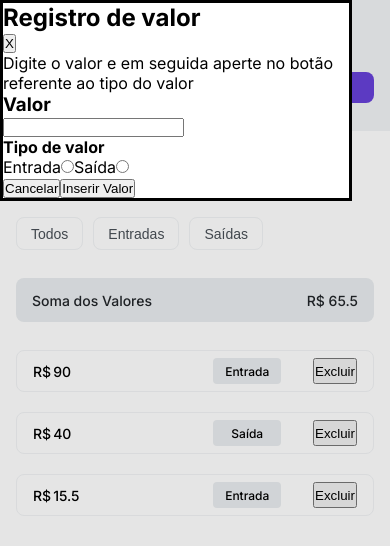
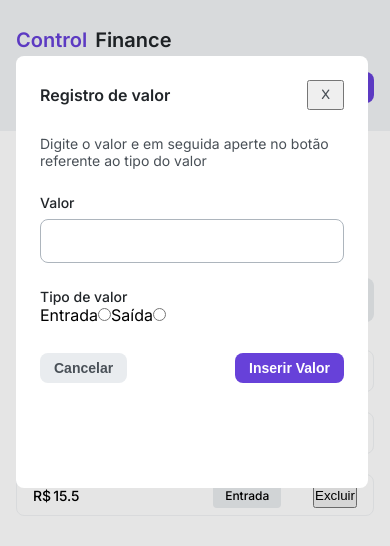
Before and after one commit to Henriqueamfreitas/control-finance_henriqueamfreitas, a plain HTML site: page index.html in a window 390 px wide. Both pictures are taken after a click on the button "Regitrar novo valor". Drawn offline with nearby package versions, Linux system fonts and the light colour scheme.

Commit message:
html e js prontos só input do modal que não com css mobile (tirando modal) ok

```diff
--- a/src/scripts/htmlBase.js
+++ b/src/scripts/htmlBase.js
@@ -127,17 +127,17 @@ modal__container.classList = 'modal__container'
 modalContainer__form.classList = 'modalContainer__form'
 
 modalForm__TopPart.classList = 'modalForm__TopPart'
-formTopPart__h2.classList = 'formTopPart__h2'
+formTopPart__h2.classList = 'formTopPart__h2 title-2-bold'
 formTopPart__closeButton.classList = 'formTopPart__closeButton'
 
-modalForm__p.classList = 'modalForm__p'
+modalForm__p.classList = 'modalForm__p text-1-bold'
 
 modalForm__middlePart.classList = 'modalForm__middlePart'
-formMiddlePart__h3.classList = 'formMiddlePart__h3'
-formMiddlePart__input.classList = 'formMiddlePart__input'
+formMiddlePart__h3.classList = 'formMiddlePart__h3 text-2-medium'
+formMiddlePart__input.classList = 'formMiddlePart__input text-1-bold'
 
 modalForm__bottomPart.classList = 'modalForm__bottomPart'
-form__bottomPart__h4.classList = 'form__bottomPart__h4'
+form__bottomPart__h4.classList = 'form__bottomPart__h4 text-2-medium'
 inputDeposit__label.classList = 'inputDeposit__label'
 inputOutflow__label.classList = 'inputOutflow__label'
 form__bottomPart__inputDeposit.classList = 'form__bottomPart__inputDeposit'
@@ -145,8 +145,8 @@ form__bottomPart__inputOutflow.classList = 'form__bottomPart__inputOutflow'
 
 
 modalForm__buttons.classList = 'modalForm__buttons'
-formButtons__cancel.classList = 'formButtons__cancel'
-formButtons__submit.classList = 'formButtons__submit'
+formButtons__cancel.classList = 'formButtons__cancel text-3-medium'
+formButtons__submit.classList = 'formButtons__submit text-3-medium'
 
 main__h2.classList = 'main__h2 title-2-medium'
 main__buttons.classList = 'main__buttons'
--- a/src/styles/modal.css
+++ b/src/styles/modal.css
@@ -1,25 +1,128 @@
 /* Modal */
-.modal__controller{}
-.modal__container{}
-.modalContainer__form{}
+.modal__controller{
+    margin-top: 3.5rem ;
+    margin-left: 1rem;
+    width: 100%;
+    margin-right: .9375rem;
+    border: none;
+    border-radius: var(--radius-1);
+    height: 27rem;
+}
+.modal__container{
+    display: flex;
+}
+.modalContainer__form{
+    /* height: 100%; */
+    margin-right: 1.5rem;
+    margin-left: 1.5rem;
+}
 
-.modalForm__TopPart{}
-.formTopPart__h2{}
-.formTopPart__closeButton{}
 
-.modalForm__p{}
+/* modalForm__TopPart */
+.modalForm__TopPart{
+    display: flex;
+    justify-content: space-between;
+    margin-top: 1.5rem;
+    /* margin-right: 1.5rem;
+    margin-left: 1.5rem; */
+    margin-bottom: 1.5625rem;
+}
 
-.modalForm__middlePart{}
-.formMiddlePart__h3{}
-.formMiddlePart__input{}
+.formTopPart__h2{
+    display: flex;
+    justify-content: center;
+    align-items: center;
+    color: var(--color-grey-1);
+}
 
-.modalForm__bottomPart{}
-.form__bottomPart__h4{}
+.formTopPart__closeButton{
+    padding-top: .25rem;
+    padding-right: .75rem;
+    padding-left: .75rem;
+    padding-bottom: .25rem;
+    color: var(--color-grey-2);
+    font-family: var(--font-family-2);
+}
+
+
+/* parapraph */
+.modalForm__p{
+    /* margin-right: 1.5rem;
+    margin-left: 1.5rem; */
+    margin-bottom: 1.5625rem;
+    color: var(--color-grey-2);
+}
+
+
+/* modalForm__middlePart */
+.modalForm__middlePart{
+
+}
+
+.formMiddlePart__h3{
+    color: var(--color-grey-1);
+    margin-bottom: .5rem;
+}
+
+.formMiddlePart__input{
+    width: 100%;
+    height: 44px;
+    border: .0938rem solid var(--color-grey-3);
+    border-radius: var(--radius-1);
+    color: var(--color-grey-2);
+    padding-left: 1rem;
+    padding-right: 1rem;
+    padding-top: .7188rem;
+    padding-bottom: .7188rem;
+    margin-bottom: 1.5625rem;
+}
+
+
+/* modalForm__bottomPart */
+.modalForm__bottomPart{
+
+}
+
+.form__bottomPart__h4{
+    color: var(--color-grey-1);
+}
+
 .inputDeposit__label{}
+
 .form__bottomPart__inputDeposit{}
+
 .inputOutflow__label{}
+
 .form__bottomPart__inputOutflow{}
 
-.modalForm__buttons{}
-.formButtons__cancel{}
-.formButtons__submit{}
+
+
+
+
+.modalForm__buttons{
+    margin-top: 1.75rem;
+    display: flex;
+    justify-content: space-between;
+}
+
+.formButtons__cancel{
+    padding-left: .875rem;
+    padding-right: .875rem;
+    padding-top: .4375rem;
+    padding-bottom: .4375rem;
+    border-radius: var(--radius-1);
+    color: var(--color-grey-2);
+    border: none;
+    background-color: var(--color-grey-4);
+}
+
+.formButtons__submit{
+    padding-left: .875rem;
+    padding-right: .875rem;
+    padding-top: .4375rem;
+    padding-bottom: .4375rem;
+    border-radius: var(--radius-1);
+    color: var(--fixed-white);
+    border: none;
+    background-color: var(--color-brand-1);
+}
```
Also changed, not shown: src/styles/text.css (line endings or trailing spaces).
